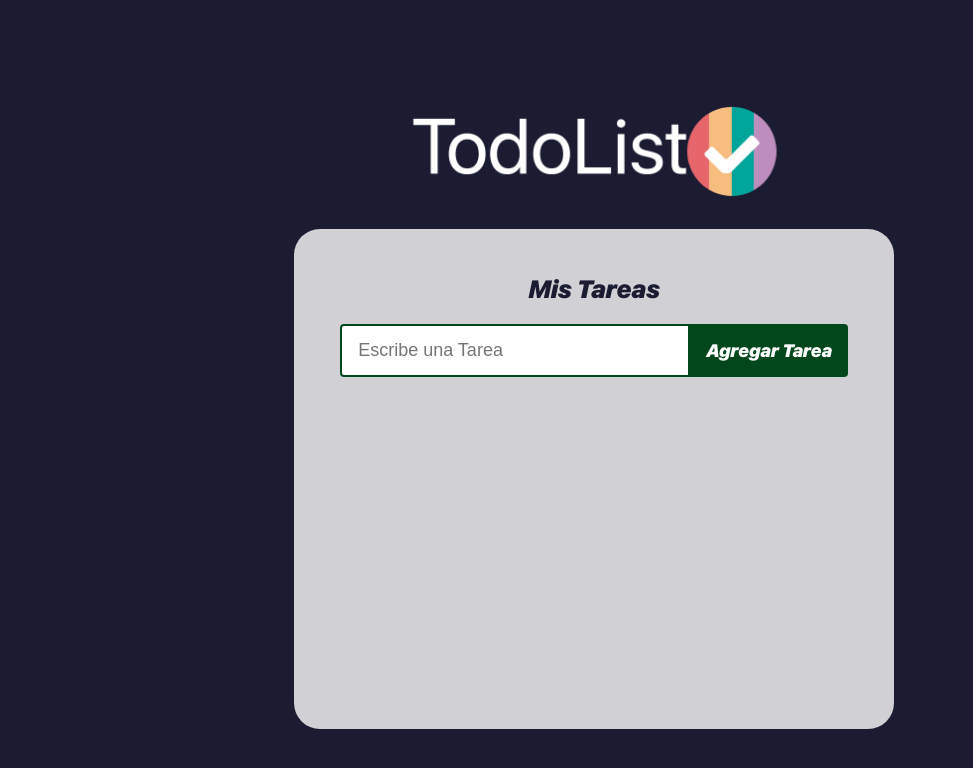
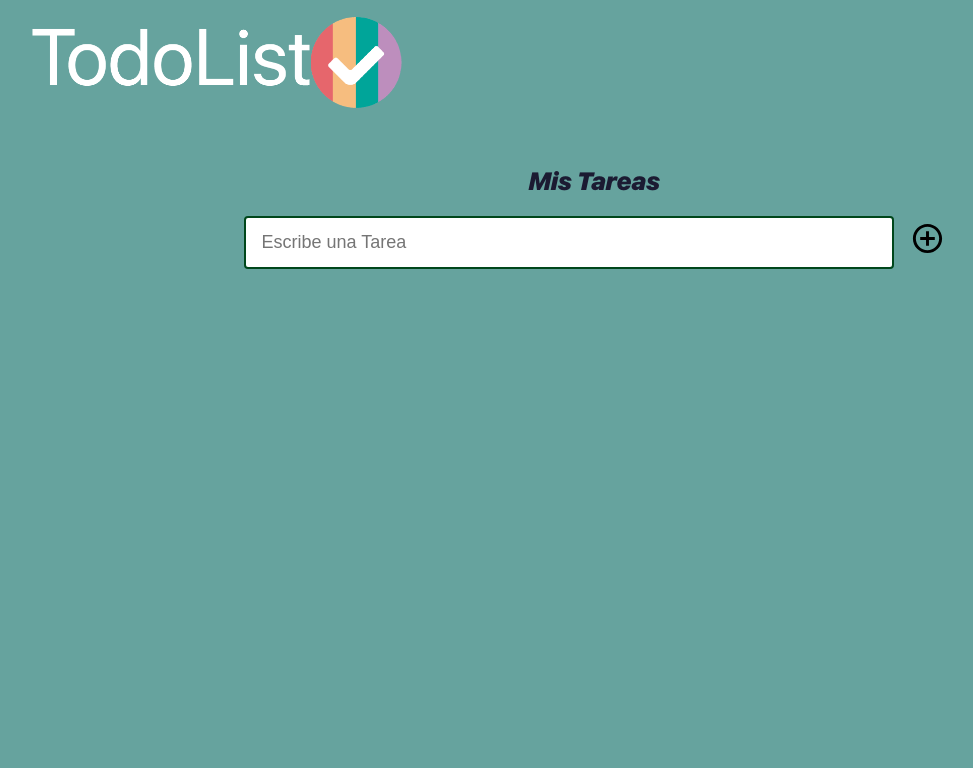
Before and after one commit to francociprian/TodoList, a React (Create React App) app: page / in a window 1280 px wide. Shown: the top 768 px of the page, without its empty margins (46-1019 px from the left). Built offline with nearby package versions, Linux system fonts and the light colour scheme.

Commit message:
Change css

```diff
--- a/src/App.css
+++ b/src/App.css
@@ -19,9 +19,8 @@
 html,
 body {
   color: white;
-  background-color: #1b1b32;
+  background-color: #66A39E;
   font-family: 'SFPRODISPLAY', sans-serif;
-  margin-top: 40px;
 }
 
 h1 {
@@ -43,10 +42,10 @@ h1 {
 /* Logo */
 .logo-contenedor {
   width: 100%;
-  margin: 20px;
+  margin: 10px;
   display: flex;
   align-items: center;
-  justify-content: center;
+  justify-content: flex-start;
 }
 
 .logo {
@@ -56,23 +55,30 @@ h1 {
 /* Listas de Tareas */
 
 .tareas-lista-principal {
-  width: 600px;
+  width: 800px;
   min-height: 500px;
-  background-color: #d0d0d5;
-  padding: 25px;
-  margin: 10px;
-  border-radius: 26px;
+  padding: 15px;
+  margin: 10px 10px 30px 10px;
+  border-radius: 15px;
 }
 
 @media (max-width: 576px) {
   .logo {
-    width: 100%;
+    width: 80%;
   }
 
   .tareas-lista-principal {
-    width: 80%;
+    width: 90%;
     min-height: 500px;
-    background-color: #d0d0d5;
-    padding: 15px;
+    /* background-color: #d0d0d5; */
+    padding: 5px;
   }
 }
+
+
+.blob{
+  width: 30%;
+  position: absolute;
+  bottom: 2px;
+  right: 2px;
+}
--- a/src/App.js
+++ b/src/App.js
@@ -1,7 +1,6 @@
 import './App.css';
 import logo from './imagenes/todoList.png';
 import ListaDeTareas from './componentes/ListaDeTareas';
-
 function App() {
   return (
     <div className='aplicacion-tareas'>
--- a/src/componentes/Tarea.jsx
+++ b/src/componentes/Tarea.jsx
@@ -1,6 +1,6 @@
 import React from 'react';
 import '../hojas-de-estilo/Tarea.css';
-import { AiOutlineCloseCircle } from "react-icons/ai";
+import { AiOutlineCloseCircle, AiOutlineCheckCircle } from "react-icons/ai";
 
 
 function Tarea ({ id, texto, completada, completarTarea, eliminarTarea }) {
@@ -8,8 +8,12 @@ function Tarea ({ id, texto, completada, completarTarea, eliminarTarea }) {
     <div className={completada ? 'tarea-contenedor completada' : 'tarea-contenedor'}>
       <div
         className='tarea-texto'
+        >
+        {texto}
+      </div>
+      <div
         onClick={() => completarTarea(id)}>
-        {texto}
+        <AiOutlineCheckCircle className={completada ? 'tarea-check completada': 'tarea-check'}/>
       </div>
       <div
         className='tarea-contenedor-iconos'
--- a/src/componentes/TareaFormulario.jsx
+++ b/src/componentes/TareaFormulario.jsx
@@ -1,6 +1,7 @@
 import React, { useState } from 'react';
 import '../hojas-de-estilo/TareaFormulario.css';
 import { v4 as uuidv4 } from 'uuid';
+import { MdAddCircleOutline } from "react-icons/md";
 
 function TareaFormulario(props) {
 
@@ -20,7 +21,9 @@ function TareaFormulario(props) {
     };
 
     props.onSubmit(tareaNueva);
+
     e.target.reset() // resetear manejarEnvio despues de mandar algo!
+    setInput('')
   };
 
   return (
@@ -36,7 +39,7 @@ function TareaFormulario(props) {
         onChange={handleChange}
       />
       <button className='tarea-boton'>
-        Agregar Tarea
+        <MdAddCircleOutline/>
       </button>
     </form>
   );
--- a/src/hojas-de-estilo/Tarea.css
+++ b/src/hojas-de-estilo/Tarea.css
@@ -1,29 +1,29 @@
 .tarea-contenedor {
   width: 500px;
   min-height: 65px;
-  background-color: #1b1b32;
   margin: 5px 0;
   padding: 8px 15px 8px 20px;
   display: flex;
   justify-content: space-between;
   align-items: center;
   border-radius: 7px;
-  border: 1px solid white;
+  border: 0.5px solid rgb(255, 255, 255);
   cursor: pointer;
 }
 
 /* Colores */
 
-.tarea-contenedor:nth-child(3n + 1) {
-  background-color: #1b1b32;
+.tarea-contenedor:nth-child(4n + 1) {
+  background-color: #474747;
 }
-
-.tarea-contenedor:nth-child(3n + 2) {
-  background-color: #2a2a40;
+.tarea-contenedor:nth-child(4n + 2) {
+  background-color: #5C5C5C;
 }
-
-.tarea-contenedor:nth-child(3n + 3) {
-  background-color: #3b3b4f;
+.tarea-contenedor:nth-child(4n + 3) {
+  background-color: #707070;
+}
+.tarea-contenedor:nth-child(4n + 4) {
+  background-color: #858585;
 }
 
 /* Texto */
@@ -40,14 +40,24 @@
 /* Icono */
 
 .tarea-icono {
-  width: 25px;
-  height: 25px;
+  width: 32px;
+  height: 32px;
   margin: 5px;
+}
+.tarea-check {
+  width: 32px;
+  height: 32px;
+  margin: 5px;
+  color: #c3c2c280;
+}
+
+.tarea-check.completada{
+  color: rgb(51, 198, 51);
 }
 
 /* Tarea Completada */
 
 .tarea-contenedor.completada {
-  background-color: #5a01a7;
+  background-color: rgb(49, 111, 49);
   text-decoration: line-through;
 }
--- a/src/hojas-de-estilo/TareaFormulario.css
+++ b/src/hojas-de-estilo/TareaFormulario.css
@@ -5,16 +5,17 @@
   flex-wrap: wrap;
   align-items: center;
   justify-content: center;
+  gap: 1rem;
 }
 
 /* Campo de Texto */
 
 .tarea-input {
-  width: 350px;
+  width: 650px;
   font-size: 18px;
   background-color: white;
   padding: 14px 32px 14px 16px;
-  border-radius: 4px 0 0 4px;
+  border-radius: 4px;
   border: 2px solid #00471b;
   outline: none;
 }
@@ -22,15 +23,17 @@
 /* Boton Agregar Tarea */
 
 .tarea-boton {
-  padding: 16px;
-  font-size: 18px;
-  font-family: Roboto, sans-serif;
-  font-family: 'SFPRODISPLAY', sans-serif;
+  font-size: 35px;
+  border-radius: 4px;
+  cursor: pointer;
   border: none;
-  border-radius: 0 4px 4px 0;
-  cursor: pointer;
   outline: none;
-  background: #00471b;
-  color: #fff;
-  text-transform: capitalize;
+  background: none;
+  color: black;
 }
+
+@media (max-width: 576px) {
+  .tarea-input{
+    width: 100%;
+  }
+}
```
